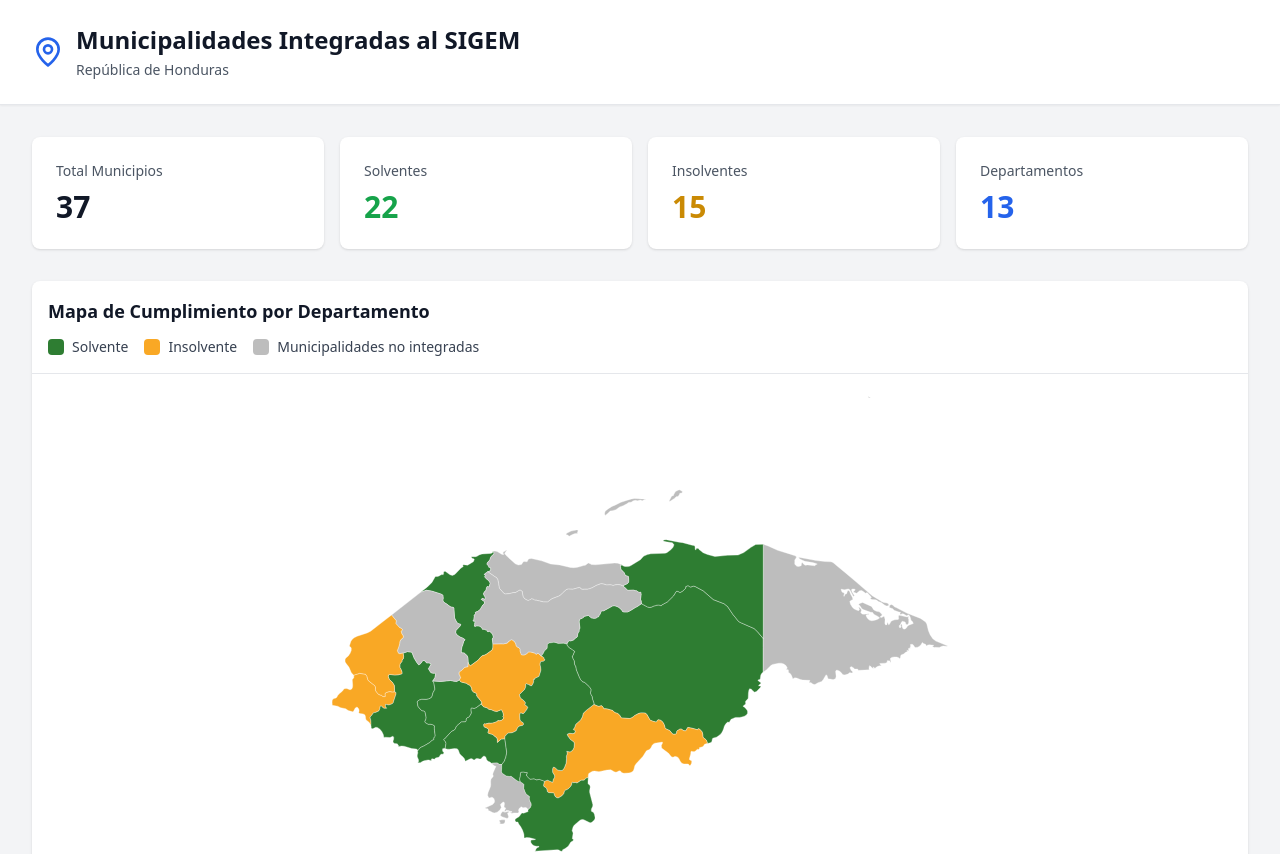
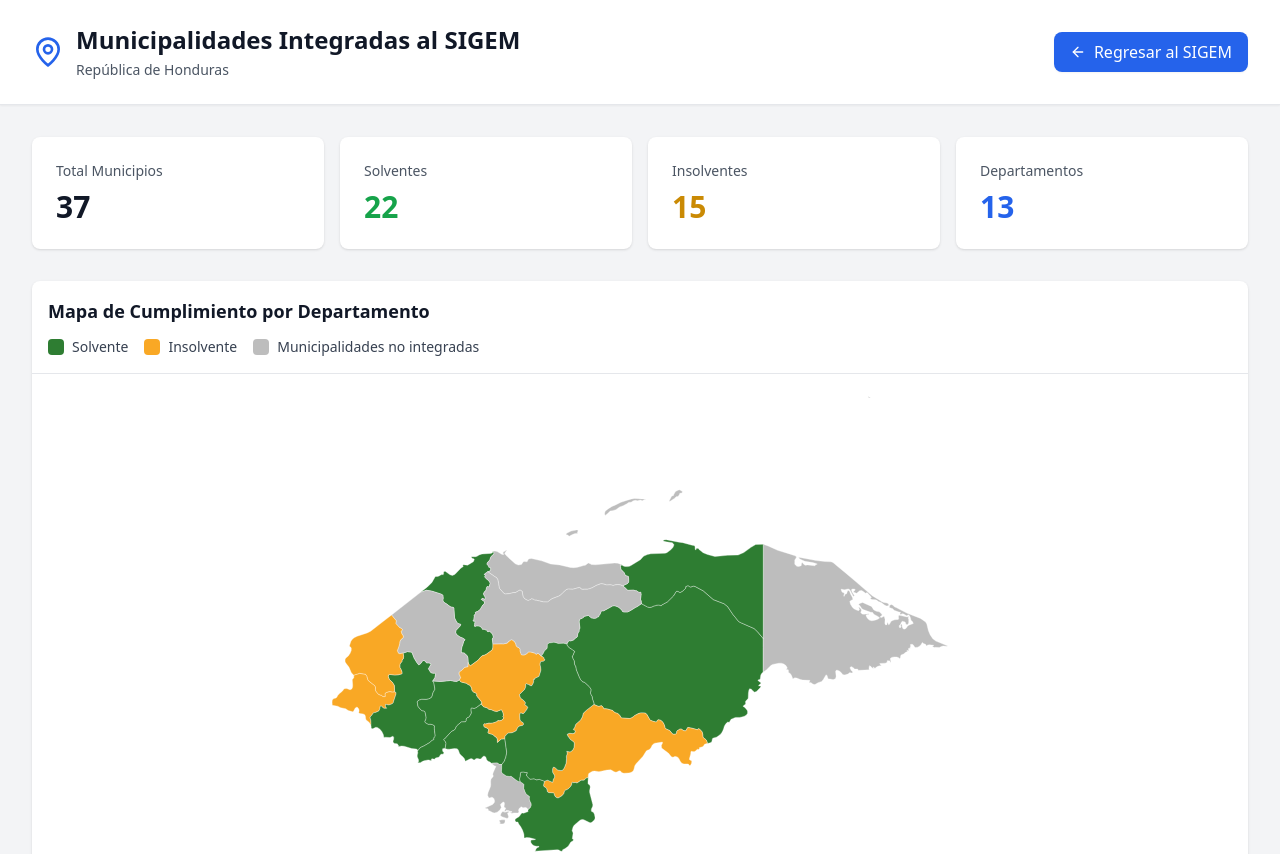
Before and after one commit to flavio1227/MunicipalidadesIntegradas, a React (Vite) app: page / in a window 1280 px wide. Shown: the top 854 px of the page. Built offline with nearby package versions, Linux system fonts and the light colour scheme.

Commit message:
Agregar botÃ³n para regresar al SIGEM en el header

```diff
--- a/src/App.tsx
+++ b/src/App.tsx
@@ -1,7 +1,7 @@
 import { useState, useEffect } from 'react';
 import TablaMunicipios from './components/TablaMunicipios';
 import MapaHonduras from './components/MapaHonduras';
-import { MapPin } from 'lucide-react';
+import { MapPin, ArrowLeft } from 'lucide-react';
 import { MunicipioData, DepartmentStats } from './types/data';
 
 function App() {
@@ -132,6 +132,7 @@ function App() {
     <div className="min-h-screen bg-gray-100">
       <header className="bg-white shadow-sm border-b border-gray-200">
         <div className="max-w-7xl mx-auto px-4 sm:px-6 lg:px-8 py-6">
+          <div className="flex items-center justify-between">
             <div className="flex items-center gap-3">
               <MapPin className="w-8 h-8 text-blue-600" />
               <div>
@@ -142,6 +143,14 @@ function App() {
                   República de Honduras
                 </p>
               </div>
+            </div>
+            <a
+              href="https://flavio1227.github.io/SIGEM1.1/"
+              className="flex items-center gap-2 px-4 py-2 bg-blue-600 text-white rounded-lg hover:bg-blue-700 transition-colors duration-200 shadow-sm"
+            >
+              <ArrowLeft className="w-4 h-4" />
+              <span className="font-medium">Regresar al SIGEM</span>
+            </a>
           </div>
         </div>
       </header>
```
Lines whose indentation alone changed are shown as unchanged.
